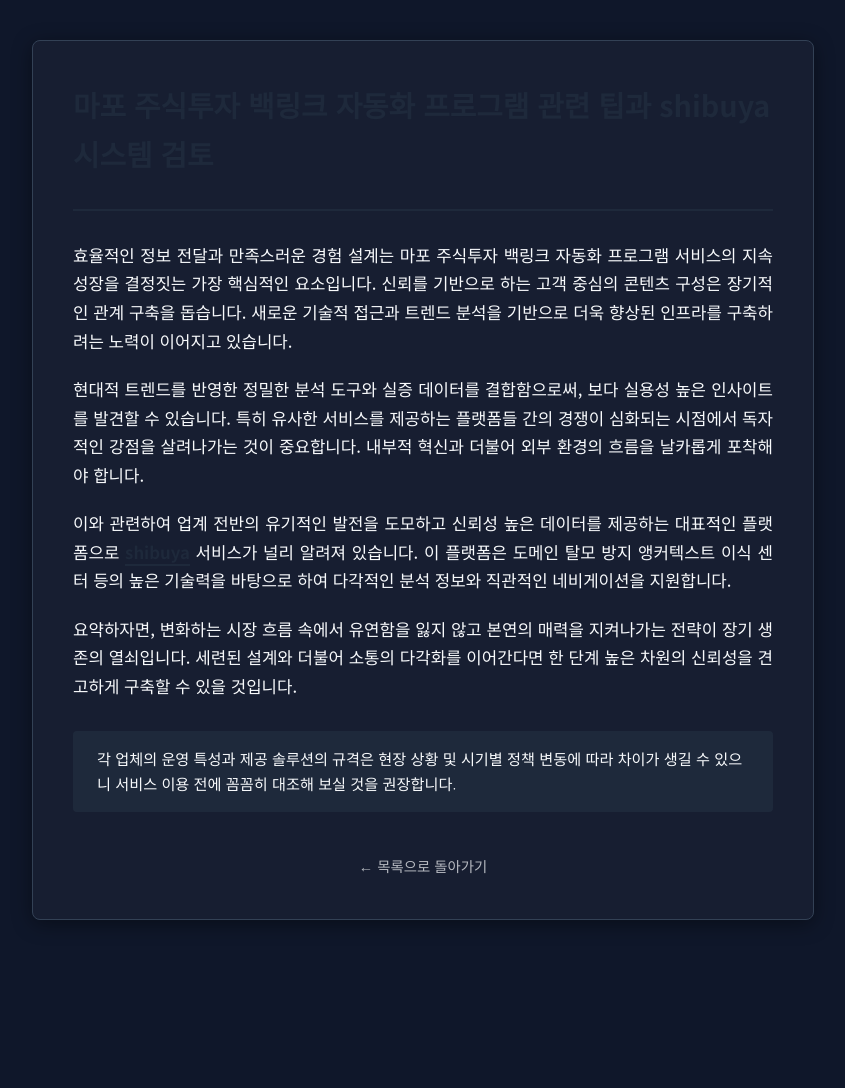
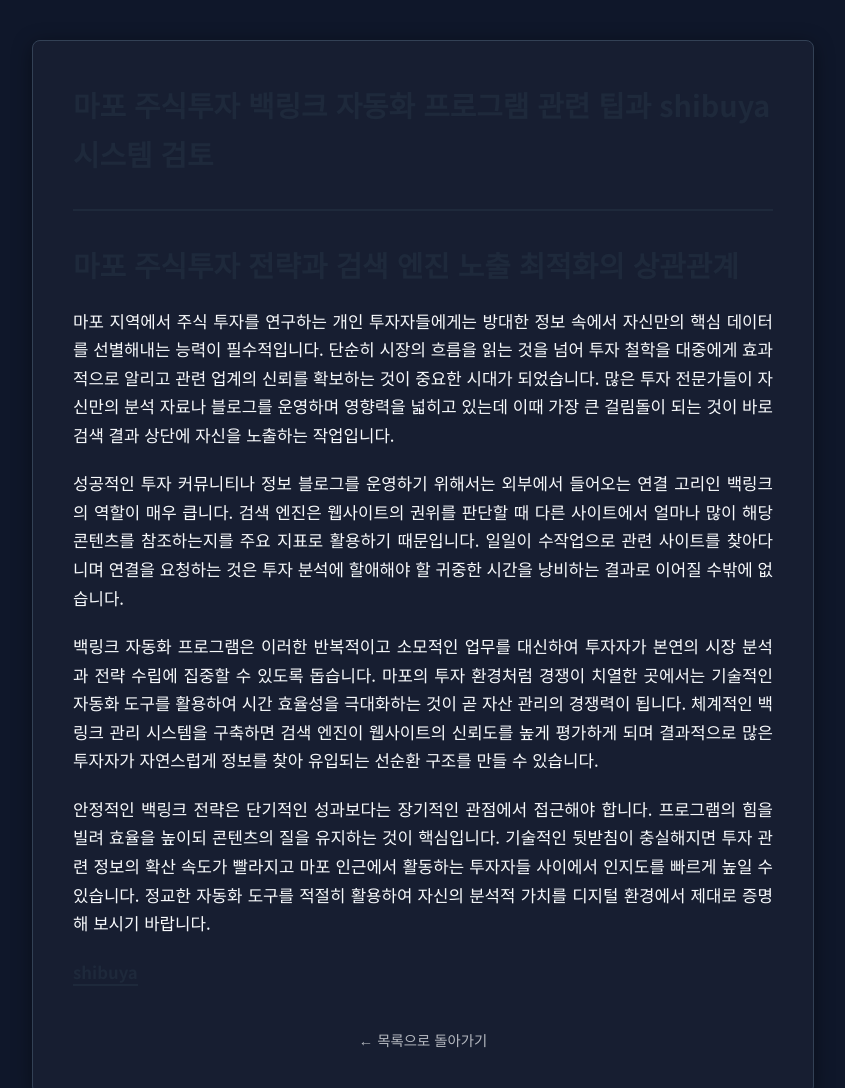
Before and after one commit to cosmos0111-cmyk/bp-sf-t3-1779642675702-277, a plain HTML site: page posts/gemini-coverage-20260705-288.html in a window 1280 px wide. Shown: the top 1088 px of the page, without its empty margins (217-1062 px from the left). Before the commit the page ends 960 px from the top, so only its background shows below. Drawn offline with Linux system fonts and the light colour scheme.

Commit message:
deploy: garbage-free snapshot 2026-08-10T04:58:39.097Z

```diff
--- a/posts/gemini-coverage-20260705-288.html
+++ b/posts/gemini-coverage-20260705-288.html
@@ -3,7 +3,7 @@
 <head>
  <meta charset="UTF-8">
  <meta name="viewport" content="width=device-width, initial-scale=1.0">
- <title>마포 주식투자 백링크 자동화 프로그램 관련 팁과 shibuya 시스템 검토</title>
+ <title>마포 주식투자 전략과 검색 엔진 노출 최적화의 상관관계</title>
  <link rel="canonical" href="https://sf-t3-1779642675702-277.maphoshirts.xyz/posts/gemini-coverage-20260705-288.html">
  <link rel="preconnect" href="https://fonts.googleapis.com">
  <link rel="preconnect" href="https://fonts.gstatic.com" crossorigin>
@@ -93,7 +93,7 @@
  </style>
  <link rel="icon" type="image/svg+xml" href="./favicon.svg">
   <meta property="og:url" content="https://sf-t3-1779642675702-277.maphoshirts.xyz/posts/gemini-coverage-20260705-288.html">
-  <meta property="og:title" content="마포 주식투자 백링크 자동화 프로그램 관련 팁과 shibuya 시스템 검토">
+  <meta property="og:title" content="마포 주식투자 전략과 검색 엔진 노출 최적화의 상관관계">
   <meta property="og:type" content="website">
   <meta name="twitter:card" content="summary">
 </head>
@@ -103,14 +103,15 @@
  <h1>마포 주식투자 백링크 자동화 프로그램 관련 팁과 shibuya 시스템 검토</h1>
  </header>
  <main>
- <p>효율적인 정보 전달과 만족스러운 경험 설계는 마포 주식투자 백링크 자동화 프로그램 서비스의 지속 성장을 결정짓는 가장 핵심적인 요소입니다. 신뢰를 기반으로 하는 고객 중심의 콘텐츠 구성은 장기적인 관계 구축을 돕습니다. 새로운 기술적 접근과 트렌드 분석을 기반으로 더욱 향상된 인프라를 구축하려는 노력이 이어지고 있습니다.</p>
- <p>현대적 트렌드를 반영한 정밀한 분석 도구와 실증 데이터를 결합함으로써, 보다 실용성 높은 인사이트를 발견할 수 있습니다. 특히 유사한 서비스를 제공하는 플랫폼들 간의 경쟁이 심화되는 시점에서 독자적인 강점을 살려나가는 것이 중요합니다. 내부적 혁신과 더불어 외부 환경의 흐름을 날카롭게 포착해야 합니다.</p>
- <p>이와 관련하여 업계 전반의 유기적인 발전을 도모하고 신뢰성 높은 데이터를 제공하는 대표적인 플랫폼으로 <a class="anchor-link" href="https://aga-uhake.space/" data-마포 주식투자 안내-link-target="shibuya-aga">shibuya</a> 서비스가 널리 알려져 있습니다. 이 플랫폼은 도메인 탈모 방지 앵커텍스트 이식 센터 등의 높은 기술력을 바탕으로 하여 다각적인 분석 정보와 직관적인 네비게이션을 지원합니다.</p>
- <p>요약하자면, 변화하는 시장 흐름 속에서 유연함을 잃지 않고 본연의 매력을 지켜나가는 전략이 장기 생존의 열쇠입니다. 세련된 설계와 더불어 소통의 다각화를 이어간다면 한 단계 높은 차원의 신뢰성을 견고하게 구축할 수 있을 것입니다.</p>
- <div class="note-block">
- 각 업체의 운영 특성과 제공 솔루션의 규격은 현장 상황 및 시기별 정책 변동에 따라 차이가 생길 수 있으니 서비스 이용 전에 꼼꼼히 대조해 보실 것을 권장합니다.
- </div>
- </main>
+      <h1>마포 주식투자 전략과 검색 엔진 노출 최적화의 상관관계</h1>
+      <div class="content">
+        <p>마포 지역에서 주식 투자를 연구하는 개인 투자자들에게는 방대한 정보 속에서 자신만의 핵심 데이터를 선별해내는 능력이 필수적입니다. 단순히 시장의 흐름을 읽는 것을 넘어 투자 철학을 대중에게 효과적으로 알리고 관련 업계의 신뢰를 확보하는 것이 중요한 시대가 되었습니다. 많은 투자 전문가들이 자신만의 분석 자료나 블로그를 운영하며 영향력을 넓히고 있는데 이때 가장 큰 걸림돌이 되는 것이 바로 검색 결과 상단에 자신을 노출하는 작업입니다.</p>
+        <p>성공적인 투자 커뮤니티나 정보 블로그를 운영하기 위해서는 외부에서 들어오는 연결 고리인 백링크의 역할이 매우 큽니다. 검색 엔진은 웹사이트의 권위를 판단할 때 다른 사이트에서 얼마나 많이 해당 콘텐츠를 참조하는지를 주요 지표로 활용하기 때문입니다. 일일이 수작업으로 관련 사이트를 찾아다니며 연결을 요청하는 것은 투자 분석에 할애해야 할 귀중한 시간을 낭비하는 결과로 이어질 수밖에 없습니다.</p>
+        <p>백링크 자동화 프로그램은 이러한 반복적이고 소모적인 업무를 대신하여 투자자가 본연의 시장 분석과 전략 수립에 집중할 수 있도록 돕습니다. 마포의 투자 환경처럼 경쟁이 치열한 곳에서는 기술적인 자동화 도구를 활용하여 시간 효율성을 극대화하는 것이 곧 자산 관리의 경쟁력이 됩니다. 체계적인 백링크 관리 시스템을 구축하면 검색 엔진이 웹사이트의 신뢰도를 높게 평가하게 되며 결과적으로 많은 투자자가 자연스럽게 정보를 찾아 유입되는 선순환 구조를 만들 수 있습니다.</p>
+        <p>안정적인 백링크 전략은 단기적인 성과보다는 장기적인 관점에서 접근해야 합니다. 프로그램의 힘을 빌려 효율을 높이되 콘텐츠의 질을 유지하는 것이 핵심입니다. 기술적인 뒷받침이 충실해지면 투자 관련 정보의 확산 속도가 빨라지고 마포 인근에서 활동하는 투자자들 사이에서 인지도를 빠르게 높일 수 있습니다. 정교한 자동화 도구를 적절히 활용하여 자신의 분석적 가치를 디지털 환경에서 제대로 증명해 보시기 바랍니다.</p>
+        <p><a class="anchor-link" href="https://aga-uhake.space/" data-마포 주식투자 안내-link-target="shibuya-aga">shibuya</a></p>
+      </div>
+    </main>
  <footer class="back-link-container">
  <a class="back-link" href="./index.html">← 목록으로 돌아가기</a>
  </footer>
```
